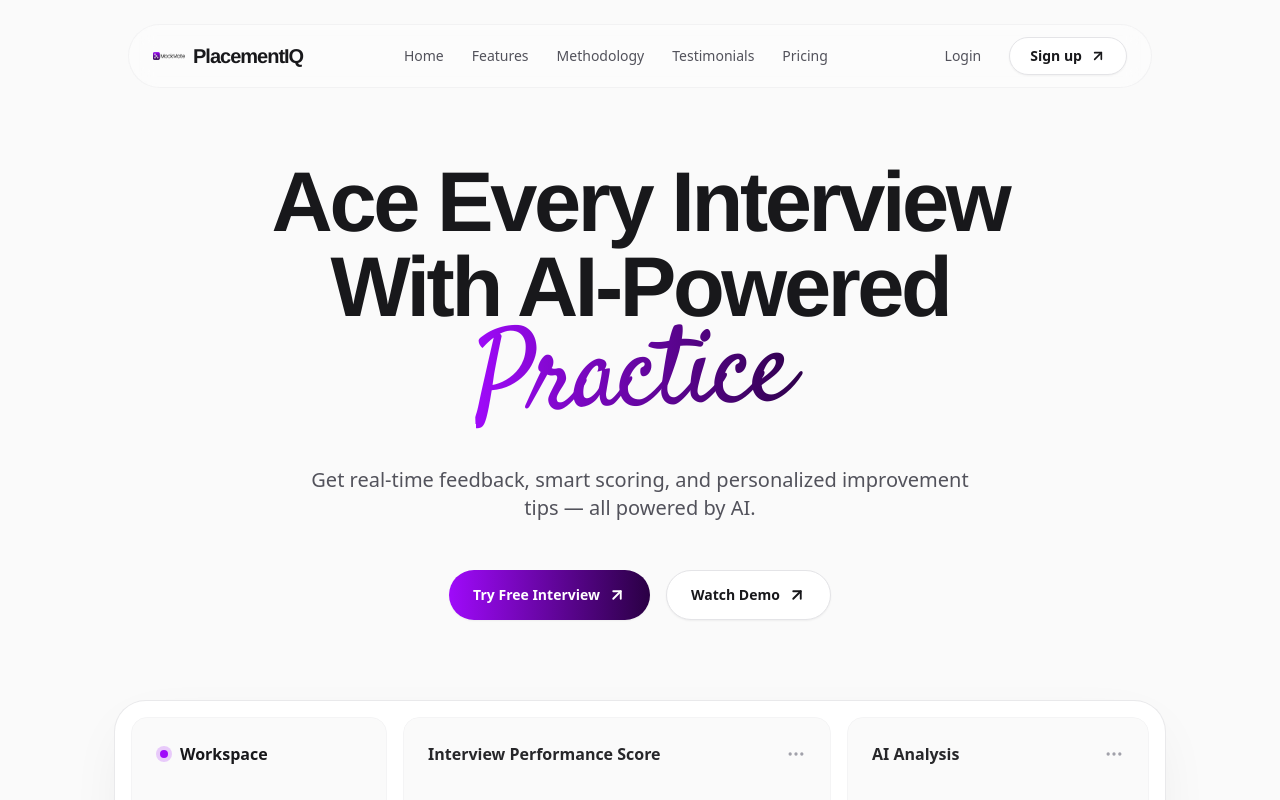
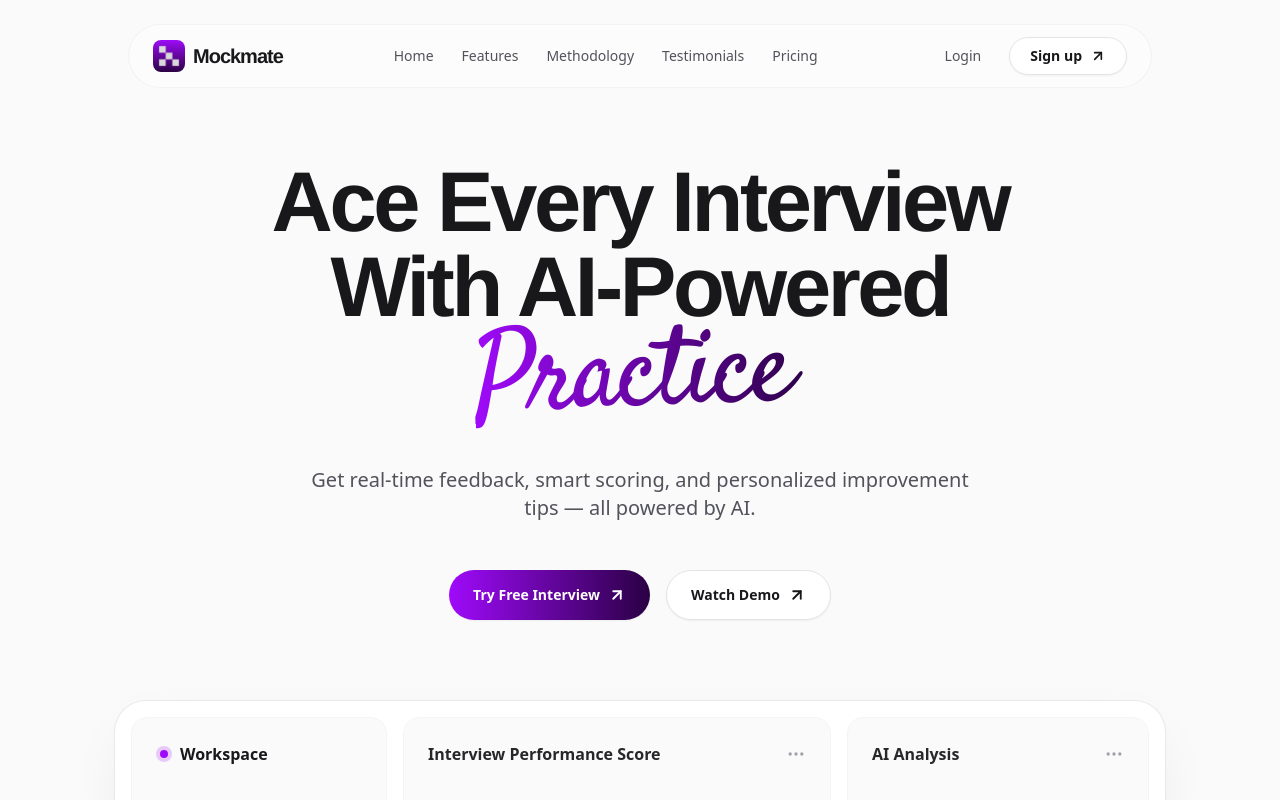
Before and after one commit to vedanshderashri/PlacementIQ, a React (Vite) app: page / in a window 1280 px wide. Shown: the top 800 px of the page. Built offline with nearby package versions, Linux system fonts and the light colour scheme.

Commit message:
Update Navbar.jsx

```diff
--- a/src/components/Navbar.jsx
+++ b/src/components/Navbar.jsx
@@ -27,8 +27,8 @@ export default function Navbar() {
           : 'bg-white/40 backdrop-blur-md border border-zinc-200/40'
       }`}>
         <Link to="/" className="text-xl font-headline font-extrabold tracking-tighter text-zinc-900 flex items-center gap-2">
-          <img src="/mockmate_logo.png" alt="PlacementIQ Logo" className="w-8 h-8 rounded-lg object-contain mix-blend-multiply" />
-          PlacementIQ
+          <img src="/logo.png" alt="PlacementIQ Logo" className="w-8 h-8 rounded-lg object-contain mix-blend-multiply" />
+          Mockmate
         </Link>
 
         <div className="hidden md:flex items-center gap-1">
```
